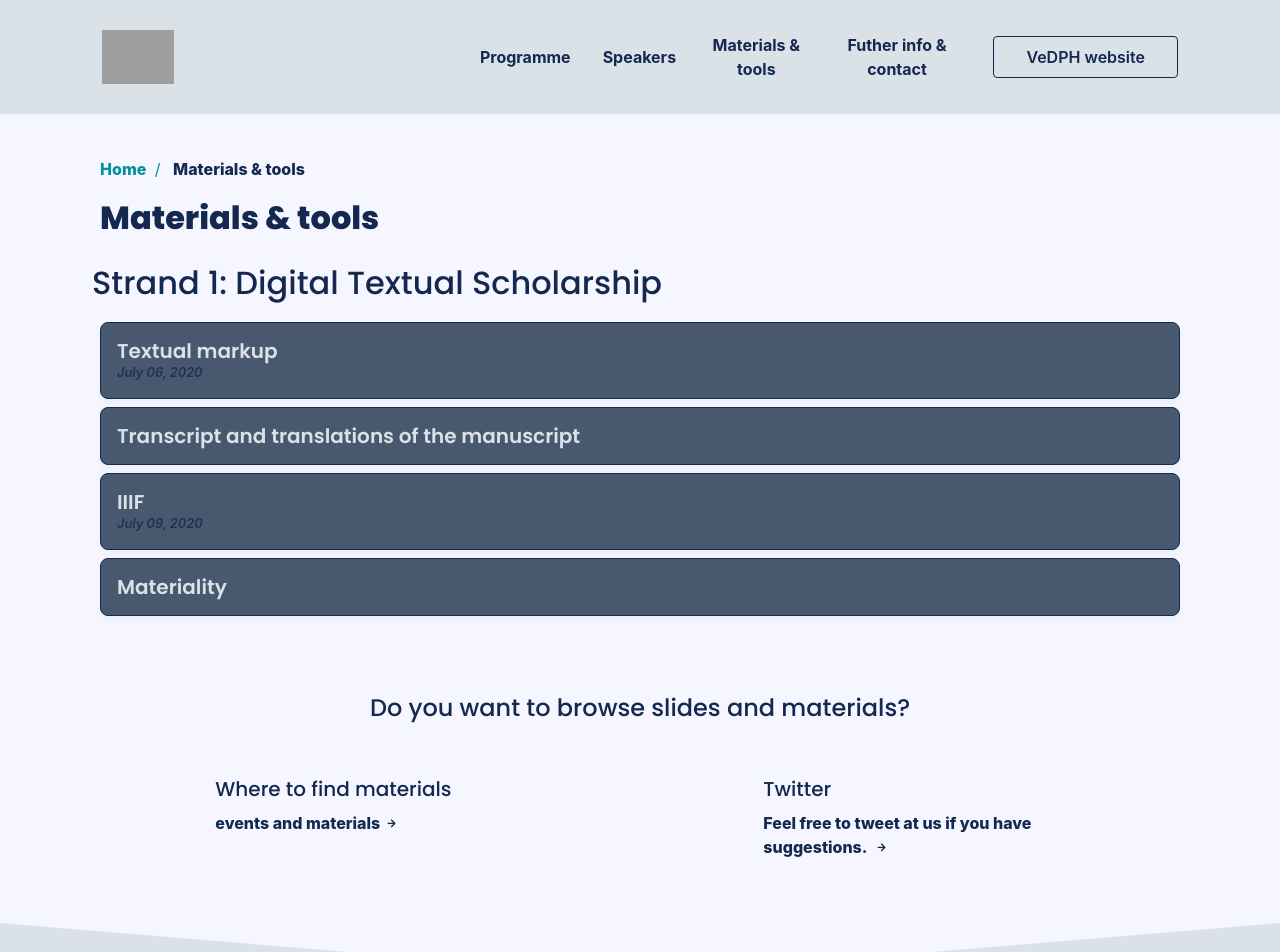
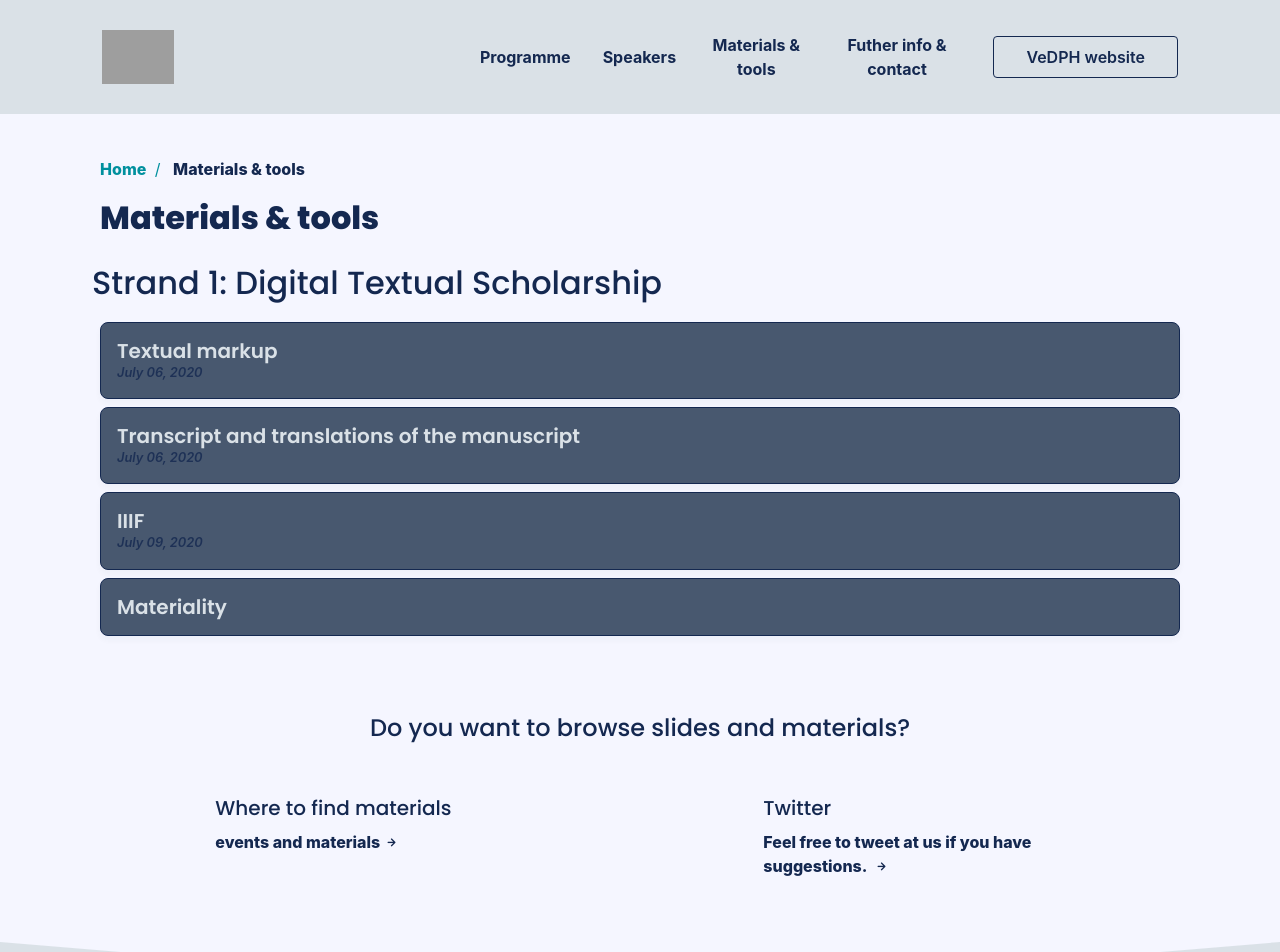
Before and after one commit to vedph/summercamp, a Jekyll site: the page built from materials/index.html, in a window 1280 px wide. Shown: the top 952 px of the page. Built offline with Jekyll 4.4.1, drawn with Linux system fonts in a browser that asks for light colours; nearby versions of some CDN libraries; some web fonts are replaced; grey boxes are pictures that could not be loaded.

Commit message:
Add date to sort nicely

```diff
--- a/materials/transcript_and_translations/index.html
+++ b/materials/transcript_and_translations/index.html
@@ -3,6 +3,7 @@ layout: post
 title: Transcript and translations of the manuscript
 category: materials
 subcategory: materials
+date: 2020-07-06 13:00:00
 ---
 
 <ul>
```
